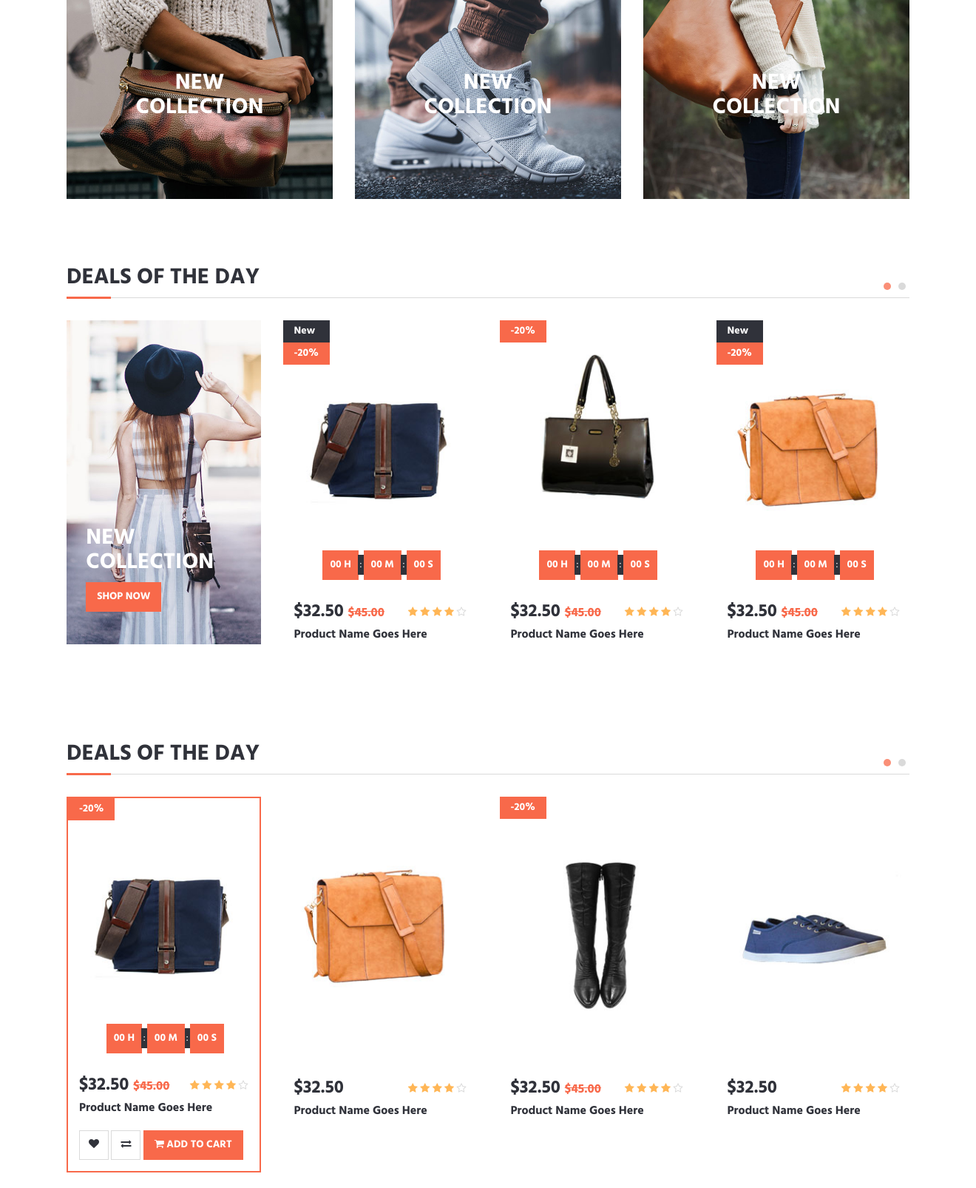
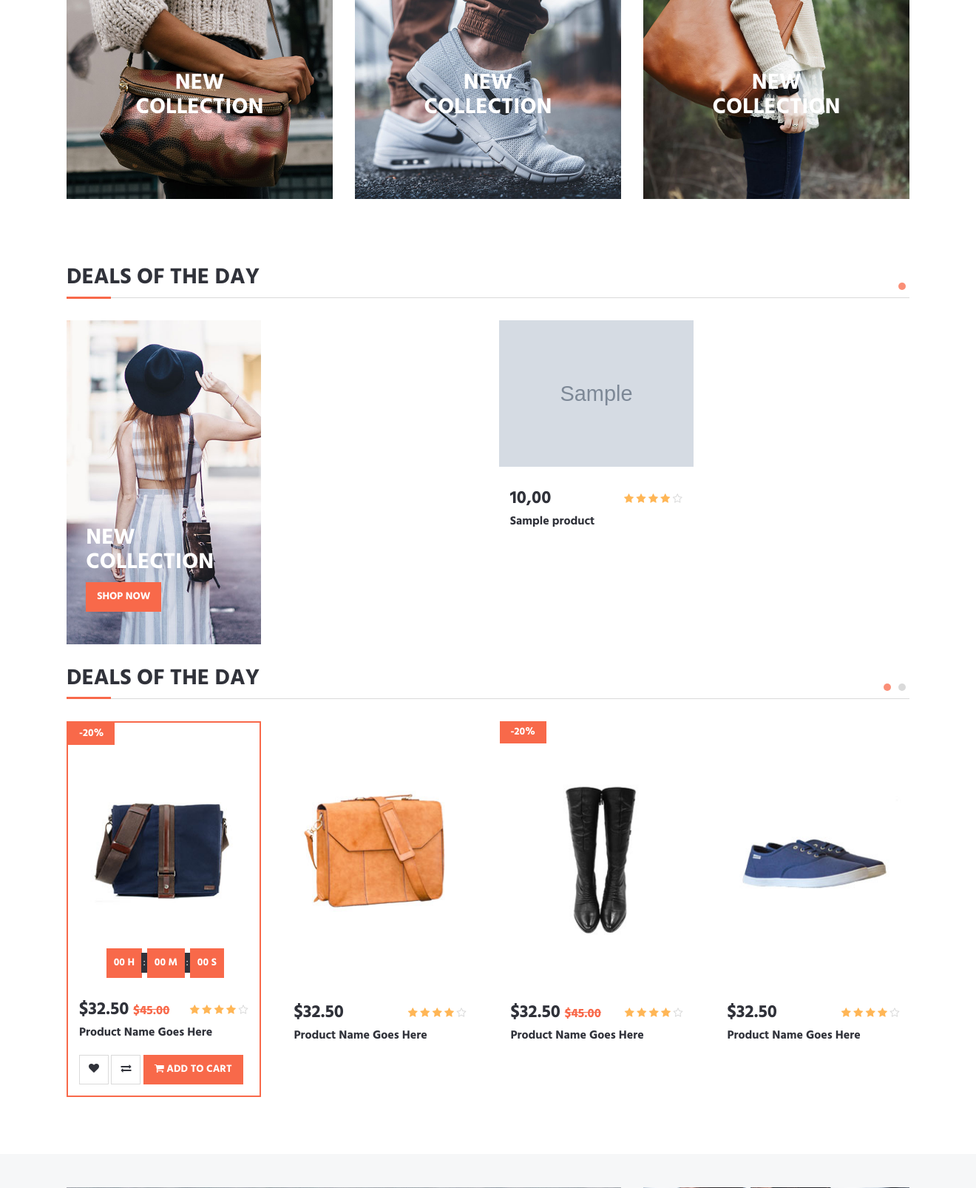
Before and after one commit to edzen12/eshop-ItRun, a Django app: page / in a window 1320 px wide. Shown: the part 716-2322 px from the top of the page at 74% size. Run offline with Django 4.2, Linux system fonts and the light colour scheme; tables that the repository leaves empty hold one stand-in row (values such as "Sample post"); grey boxes marked "Sample" are stand-in pictures; some libraries are stand-ins or nearby versions.

Commit message:
вывод продукта на главную страницу, настроил админку по продуктам

```diff
--- a/apps/products/models.py
+++ b/apps/products/models.py
@@ -41,7 +41,7 @@
     image = models.ImageField(blank=True, upload_to='images/')
     description = models.TextField(verbose_name="Описание")
     price = models.DecimalField(max_digits=12, decimal_places=2, default=0)
-    status = models.CharField(max_length=10, choices=STATUS)
+    status = models.CharField(max_length=10, choices=STATUS, default='True')
     slug = models.SlugField(null=False, unique=True)
     create_at = models.DateTimeField(auto_now_add=True)
 
--- a/apps/products/views.py
+++ b/apps/products/views.py
@@ -1,6 +1,7 @@
 from django.shortcuts import render
-
-# Create your views here.
+from apps.products.models import Product
 
 def home(request):
-    return render(request, 'index.html')
+    products = Product.objects.all()
+    context = {'products':products}
+    return render(request, 'index.html', context)
--- a/eshop/settings.py
+++ b/eshop/settings.py
@@ -106,7 +106,7 @@
 # Internationalization
 # https://docs.djangoproject.com/en/4.2/topics/i18n/
 
-LANGUAGE_CODE = 'en-us'
+LANGUAGE_CODE = 'ru'
 
 TIME_ZONE = 'UTC'
 
@@ -122,6 +122,9 @@
 STATIC_DIR = BASE_DIR / 'static'
 STATICFILES_DIRS = [STATIC_DIR]
 
+MEDIA_ROOT = BASE_DIR / 'media'
+MEDIA_URL = '/media/'
+
 # Default primary key field type
 # https://docs.djangoproject.com/en/4.2/ref/settings/#default-auto-field
 
--- a/eshop/urls.py
+++ b/eshop/urls.py
@@ -7,4 +7,6 @@
 urlpatterns = [
     path('admin/', admin.site.urls),
     path('', home, name='home')
-]+ static(settings.STATIC_URL, document_root=settings.STATIC_ROOT)
+]
+urlpatterns += static(settings.MEDIA_URL, document_root=settings.MEDIA_ROOT)
+urlpatterns += static(settings.STATIC_URL, document_root=settings.STATIC_ROOT)
--- a/templates/content.html
+++ b/templates/content.html
@@ -1,10 +1,3 @@
-
-
-
-
-
-
-
 <!-- section -->
 <div class="section">
 	<!-- container -->
@@ -84,23 +77,16 @@
 			<div class="col-md-9 col-sm-6 col-xs-6">
 				<div class="row">
 					<div id="product-slick-1" class="product-slick">
+
 						<!-- Product Single -->
+						 {% for product in products %}
 						<div class="product product-single">
 							<div class="product-thumb">
-									<div class="product-label">
-										<span>New</span>
-										<span class="sale">-20%</span>
-									</div>
-									<ul class="product-countdown">
-										<li><span>00 H</span></li>
-										<li><span>00 M</span></li>
-										<li><span>00 S</span></li>
-									</ul>
 								<button class="main-btn quick-view"><i class="fa fa-search-plus"></i> Quick view</button>
-									<img src="./img/product01.jpg" alt="">
+								<img src="{{product.image.url}}" alt="">
 							</div>
 							<div class="product-body">
-									<h3 class="product-price">$32.50 <del class="product-old-price">$45.00</del></h3>
+								<h3 class="product-price">{{product.price}}</h3>
 								<div class="product-rating">
 									<i class="fa fa-star"></i>
 									<i class="fa fa-star"></i>
@@ -108,7 +94,7 @@
 									<i class="fa fa-star"></i>
 									<i class="fa fa-star-o empty"></i>
 								</div>
-									<h2 class="product-name"><a href="#">Product Name Goes Here</a></h2>
+								<h2 class="product-name"><a href="#">{{product.title}}</a></h2>
 								<div class="product-btns">
 									<button class="main-btn icon-btn"><i class="fa fa-heart"></i></button>
 									<button class="main-btn icon-btn"><i class="fa fa-exchange"></i></button>
@@ -117,107 +103,7 @@
 							</div>
 						</div>
 						<!-- /Product Single -->
-
-							<!-- Product Single -->
-							<div class="product product-single">
-								<div class="product-thumb">
-									<div class="product-label">
-										<span class="sale">-20%</span>
-									</div>
-									<ul class="product-countdown">
-										<li><span>00 H</span></li>
-										<li><span>00 M</span></li>
-										<li><span>00 S</span></li>
-									</ul>
-									<button class="main-btn quick-view"><i class="fa fa-search-plus"></i> Quick view</button>
-									<img src="./img/product07.jpg" alt="">
-								</div>
-								<div class="product-body">
-									<h3 class="product-price">$32.50 <del class="product-old-price">$45.00</del></h3>
-									<div class="product-rating">
-										<i class="fa fa-star"></i>
-										<i class="fa fa-star"></i>
-										<i class="fa fa-star"></i>
-										<i class="fa fa-star"></i>
-										<i class="fa fa-star-o empty"></i>
-									</div>
-									<h2 class="product-name"><a href="#">Product Name Goes Here</a></h2>
-									<div class="product-btns">
-										<button class="main-btn icon-btn"><i class="fa fa-heart"></i></button>
-										<button class="main-btn icon-btn"><i class="fa fa-exchange"></i></button>
-										<button class="primary-btn add-to-cart"><i class="fa fa-shopping-cart"></i> Add to Cart</button>
-									</div>
-								</div>
-							</div>
-							<!-- /Product Single -->
-
-							<!-- Product Single -->
-							<div class="product product-single">
-								<div class="product-thumb">
-									<div class="product-label">
-										<span>New</span>
-										<span class="sale">-20%</span>
-									</div>
-									<ul class="product-countdown">
-										<li><span>00 H</span></li>
-										<li><span>00 M</span></li>
-										<li><span>00 S</span></li>
-									</ul>
-									<button class="main-btn quick-view"><i class="fa fa-search-plus"></i> Quick view</button>
-									<img src="./img/product06.jpg" alt="">
-								</div>
-								<div class="product-body">
-									<h3 class="product-price">$32.50 <del class="product-old-price">$45.00</del></h3>
-									<div class="product-rating">
-										<i class="fa fa-star"></i>
-										<i class="fa fa-star"></i>
-										<i class="fa fa-star"></i>
-										<i class="fa fa-star"></i>
-										<i class="fa fa-star-o empty"></i>
-									</div>
-									<h2 class="product-name"><a href="#">Product Name Goes Here</a></h2>
-									<div class="product-btns">
-										<button class="main-btn icon-btn"><i class="fa fa-heart"></i></button>
-										<button class="main-btn icon-btn"><i class="fa fa-exchange"></i></button>
-										<button class="primary-btn add-to-cart"><i class="fa fa-shopping-cart"></i> Add to Cart</button>
-									</div>
-								</div>
-							</div>
-							<!-- /Product Single -->
-
-							<!-- Product Single -->
-							<div class="product product-single">
-								<div class="product-thumb">
-									<div class="product-label">
-										<span>New</span>
-										<span class="sale">-20%</span>
-									</div>
-									<ul class="product-countdown">
-										<li><span>00 H</span></li>
-										<li><span>00 M</span></li>
-										<li><span>00 S</span></li>
-									</ul>
-									<button class="main-btn quick-view"><i class="fa fa-search-plus"></i> Quick view</button>
-									<img src="./img/product08.jpg" alt="">
-								</div>
-								<div class="product-body">
-									<h3 class="product-price">$32.50 <del class="product-old-price">$45.00</del></h3>
-									<div class="product-rating">
-										<i class="fa fa-star"></i>
-										<i class="fa fa-star"></i>
-										<i class="fa fa-star"></i>
-										<i class="fa fa-star"></i>
-										<i class="fa fa-star-o empty"></i>
-									</div>
-									<h2 class="product-name"><a href="#">Product Name Goes Here</a></h2>
-									<div class="product-btns">
-										<button class="main-btn icon-btn"><i class="fa fa-heart"></i></button>
-										<button class="main-btn icon-btn"><i class="fa fa-exchange"></i></button>
-										<button class="primary-btn add-to-cart"><i class="fa fa-shopping-cart"></i> Add to Cart</button>
-									</div>
-								</div>
-							</div>
-							<!-- /Product Single -->
+						{% endfor %}
 					</div>
 				</div>
 			</div>
```
Also changed, not shown: apps/products/admin.py (+6 -1 lines). Lines whose indentation alone changed are shown as unchanged.
